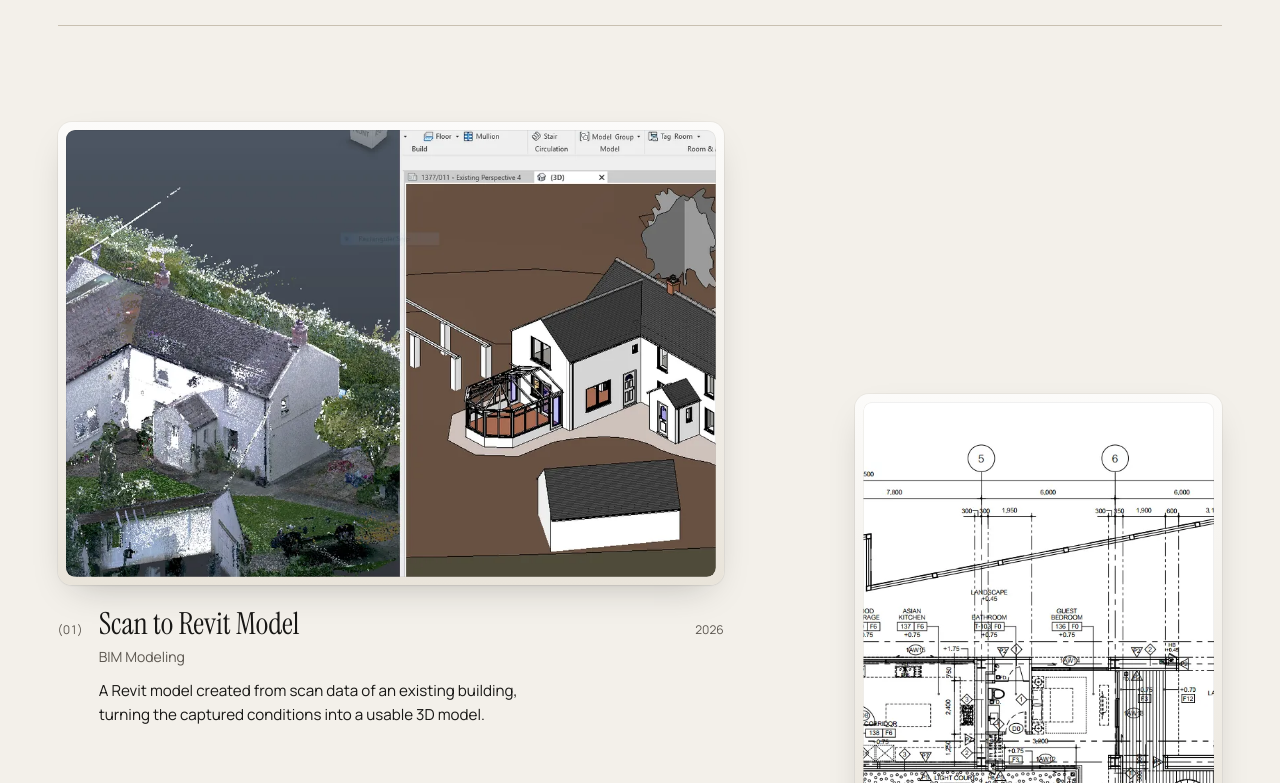
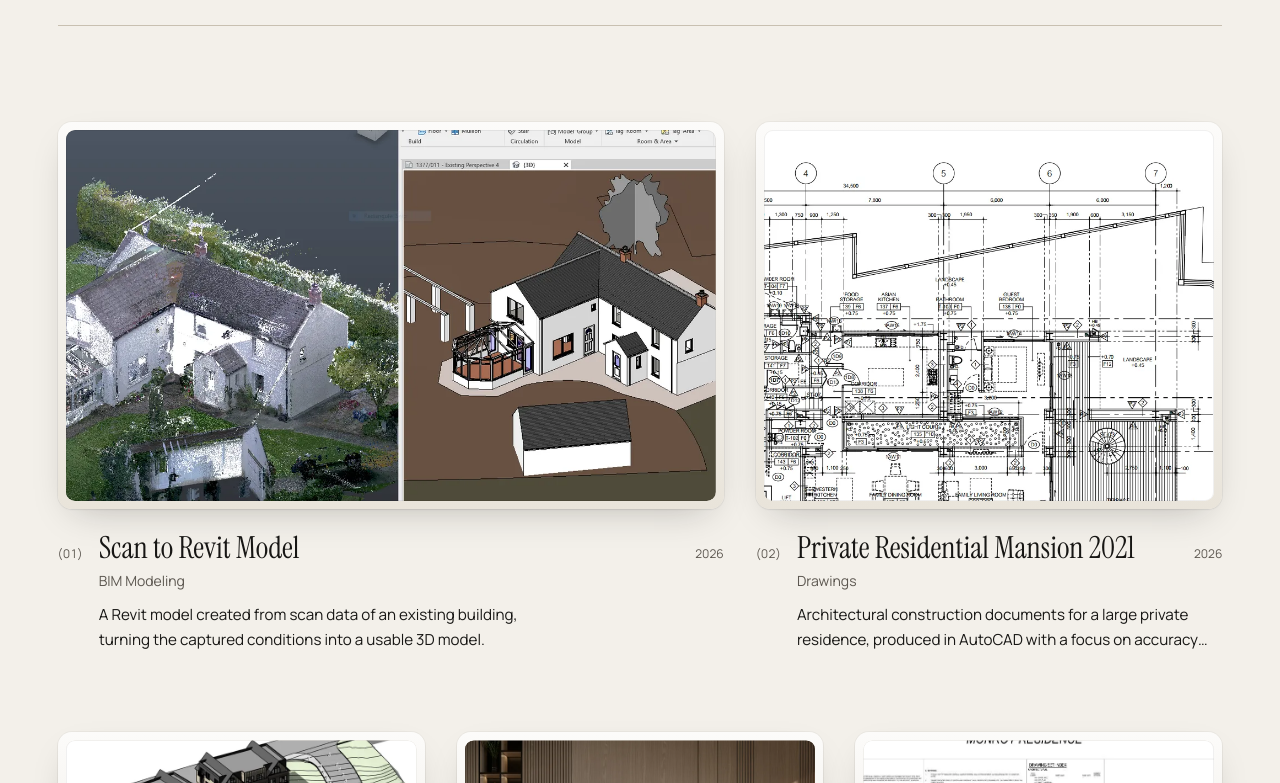
Before and after one commit to maria-martinezcpa/my-portfolio-project, a React (Vite) app: page / in a window 1280 px wide. Shown: the part 1537-2320 px from the top of the page. Built offline with nearby package versions, Linux system fonts and the light colour scheme.

Commit message:
Pack project grid to remove empty space
Co-Authored-By: Claude Opus 5.5 (1M context) <noreply@anthropic.com>

```diff
--- /dev/null
+++ b/src/lib/grid.ts
@@ -0,0 +1,55 @@
+// A packed project grid with no empty gaps. On desktop, rows alternate between two
+// projects (a wide and a narrow one, swapping sides) and three equal ones, and every
+// image in a row shares one height so rows sit flush. Tablets use two even columns;
+// phones stack the projects.
+const SPAN: Record<number, string> = {
+  4: 'lg:col-span-4',
+  5: 'lg:col-span-5',
+  6: 'lg:col-span-6',
+  7: 'lg:col-span-7',
+  12: 'lg:col-span-12',
+}
+const HEIGHT: Record<number, string> = {
+  1: 'lg:h-[34vw]',
+  2: 'lg:h-[29vw]',
+  3: 'lg:h-[21vw]',
+}
+
+export interface Cell {
+  /** grid column classes for the tile */
+  cell: string
+  /** sizing classes for the tile's image */
+  aspect: string
+}
+
+// Split the projects into rows of 2 and 3, never leaving a single project alone.
+function rowSizes(count: number) {
+  const sizes: number[] = []
+  let left = count
+  while (left > 0) {
+    let n = sizes.length % 2 === 0 ? 2 : 3
+    if (n > left) n = left
+    if (left - n === 1) n = n === 2 ? 3 : 2
+    sizes.push(n)
+    left -= n
+  }
+  return sizes
+}
+
+export function packedGrid(count: number): Cell[] {
+  const cells: Cell[] = []
+  let pairs = 0
+  for (const n of rowSizes(count)) {
+    const spans = n === 1 ? [12] : n === 3 ? [4, 4, 4] : pairs++ % 2 === 0 ? [7, 5] : [5, 7]
+    for (const span of spans) {
+      cells.push({ cell: SPAN[span], aspect: `aspect-[4/3] lg:aspect-auto ${HEIGHT[n]}` })
+    }
+  }
+  // Two tablet columns: an odd last project spans both, so no hole is left.
+  if (count % 2 === 1) {
+    const last = cells[count - 1]
+    last.cell += ' md:col-span-2'
+    last.aspect = last.aspect.replace('aspect-[4/3]', 'aspect-[4/3] md:aspect-[2/1]')
+  }
+  return cells
+}
--- a/src/pages/Home.tsx
+++ b/src/pages/Home.tsx
@@ -9,6 +9,7 @@ import ProjectTile from '../components/ProjectTile'
 import { Reveal, RevealText } from '../components/Reveal'
 import { OWNER, ROLE, findProject, projects, type Project } from '../data'
 import { useIntroDone } from '../lib/intro'
+import { packedGrid } from '../lib/grid'
 import { EASE } from '../lib/motion'
 
 const SLIDE_MS = 6500
@@ -109,14 +110,8 @@ function Hero() {
   )
 }
 
-// Asymmetric editorial placement for the selected projects.
-const layout = [
-  { cell: 'md:col-span-7', aspect: 'aspect-[16/11]' },
-  { cell: 'md:col-start-9 md:col-span-4 md:mt-[34vh]', aspect: 'aspect-[3/4]' },
-  { cell: 'md:col-start-2 md:col-span-5 md:-mt-[4vh]', aspect: 'aspect-[4/5]' },
-  { cell: 'md:col-start-8 md:col-span-5 md:mt-[22vh]', aspect: 'aspect-[4/3]' },
-  { cell: 'md:col-span-12 md:mt-[10vh]', aspect: 'aspect-[16/10] md:aspect-[21/9]' },
-]
+// Selected work: a row of two, then a row of three.
+const layout = packedGrid(5)
 
 export default function Home() {
   return (
@@ -155,7 +150,7 @@ export default function Home() {
             All projects
           </a>
         </div>
-        <div className="grid gap-y-20 md:grid-cols-12 md:gap-x-8 md:gap-y-0">
+        <div className="grid gap-y-16 md:grid-cols-2 md:gap-x-8 lg:grid-cols-12 lg:gap-y-20">
           {projects.slice(0, layout.length).map((p, i) => (
             <ProjectTile key={p.id} project={p} index={i} className={layout[i].cell} aspect={layout[i].aspect} />
           ))}
--- a/src/pages/Work.tsx
+++ b/src/pages/Work.tsx
@@ -5,21 +5,16 @@ import Page from '../components/Page'
 import ProjectTile from '../components/ProjectTile'
 import { Reveal, RevealText } from '../components/Reveal'
 import { CATEGORIES, OWNER, projects, type Category } from '../data'
+import { packedGrid } from '../lib/grid'
 import { EASE } from '../lib/motion'
 
 type Filter = Category | 'All'
 
-// Four placements that repeat down the page for an uneven, editorial rhythm.
-const rhythm = [
-  { cell: 'md:col-span-7', aspect: 'aspect-[4/3]' },
-  { cell: 'md:col-span-4 md:col-start-9 md:mt-[26vh]', aspect: 'aspect-[4/5]' },
-  { cell: 'md:col-span-5 md:col-start-2', aspect: 'aspect-[3/4]' },
-  { cell: 'md:col-span-6 md:col-start-7 md:mt-[18vh]', aspect: 'aspect-[16/11]' },
-]
 
 export default function Work() {
   const [filter, setFilter] = useState<Filter>('All')
   const shown = filter === 'All' ? projects : projects.filter((p) => p.category === filter)
+  const grid = packedGrid(shown.length)
   const count = (f: Filter) => (f === 'All' ? projects.length : projects.filter((p) => p.category === f).length)
 
   return (
@@ -63,11 +58,10 @@ export default function Work() {
         </motion.div>
       </section>
 
-      <section key={filter} className="container-x grid gap-y-20 md:grid-cols-12 md:gap-x-8 md:gap-y-24">
-        {shown.map((p, i) => {
-          const r = rhythm[i % rhythm.length]
-          return <ProjectTile key={p.id} project={p} index={i} className={r.cell} aspect={r.aspect} />
-        })}
+      <section key={filter} className="container-x grid gap-y-16 md:grid-cols-2 md:gap-x-8 lg:grid-cols-12 lg:gap-y-20">
+        {shown.map((p, i) => (
+          <ProjectTile key={p.id} project={p} index={i} className={grid[i].cell} aspect={grid[i].aspect} />
+        ))}
       </section>
 
       <Footer />
```
